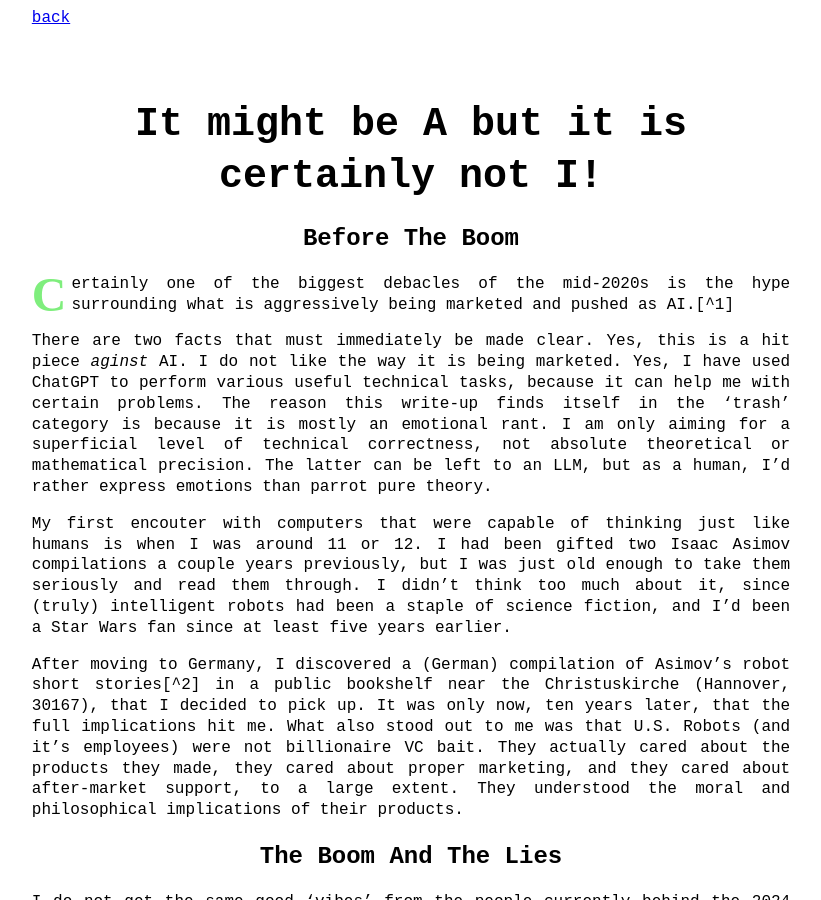
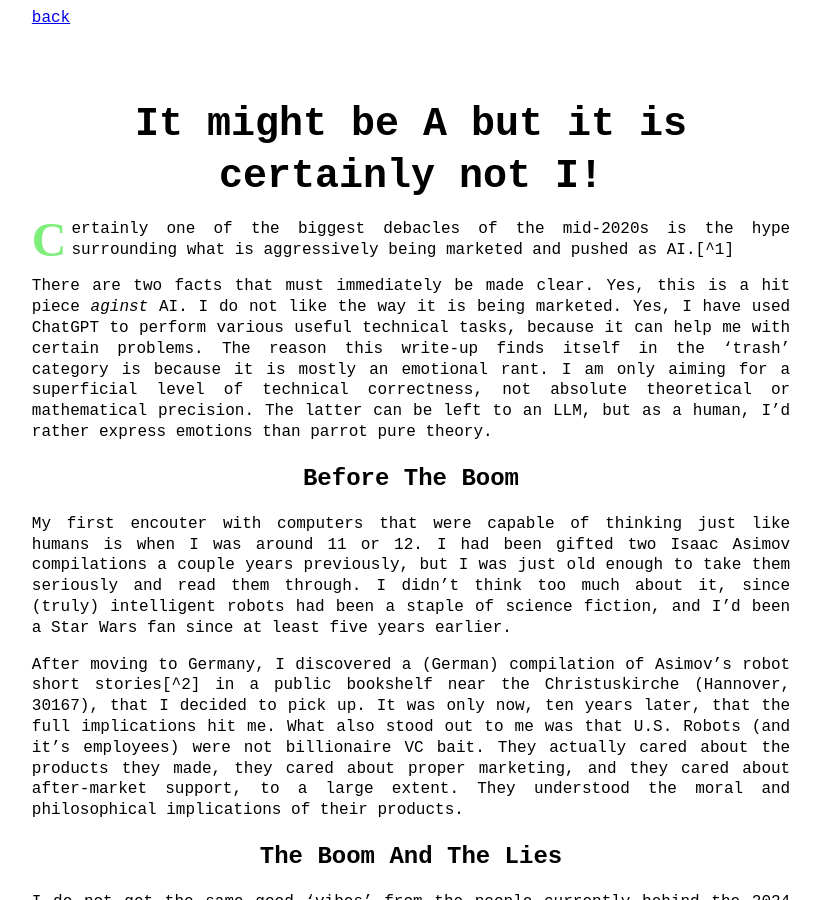
Before and after one commit to NNNILabs/NNNILabs.github.io, a Jekyll site: the page built from _posts/2024-11-22-It-might-be-A-but-it-is-certainly-not-I!.md, in a window 1280 px wide and 900 px high. Shown: the whole window, without its empty margins (229-1050 px from the left). Built offline with Jekyll 4.4.1, drawn with Linux system fonts in a browser that asks for light colours.

```diff
--- a/_posts/2024-11-22-It-might-be-A-but-it-is-certainly-not-I!.md
+++ b/_posts/2024-11-22-It-might-be-A-but-it-is-certainly-not-I!.md
@@ -6,11 +6,11 @@ title: It might be A but it is certainly not I!
 
 # It might be A but it is certainly not I!
 
-## Before The Boom
-
 <span id="dropcap">C</span>ertainly one of the biggest debacles of the mid-2020s is the hype surrounding what is aggressively being marketed and pushed as AI.[^1]
 
 There are two facts that must immediately be made clear. Yes, this is a hit piece *aginst* AI. I do not like the way it is being marketed. Yes, I have used ChatGPT to perform various useful technical tasks, because it can help me with certain problems. The reason this write-up finds itself in the 'trash' category is because it is mostly an emotional rant. I am only aiming for a superficial level of technical correctness, not absolute theoretical or mathematical precision. The latter can be left to an LLM, but as a human, I'd rather express emotions than parrot pure theory.
+
+## Before The Boom
 
 My first encouter with computers that were capable of thinking just like humans is when I was around 11 or 12. I had been gifted two Isaac Asimov compilations a couple years previously, but I was just old enough to take them seriously and read them through. I didn't think too much about it, since (truly) intelligent robots had been a staple of science fiction, and I'd been a Star Wars fan since at least five years earlier.
 
```
